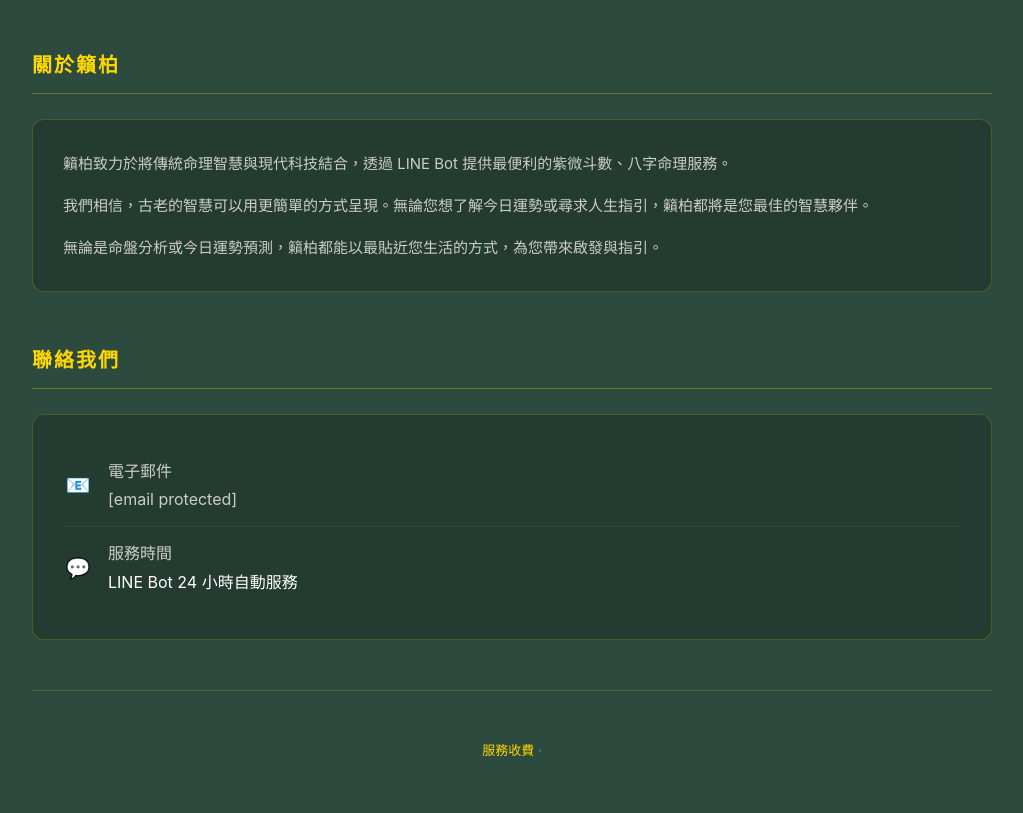
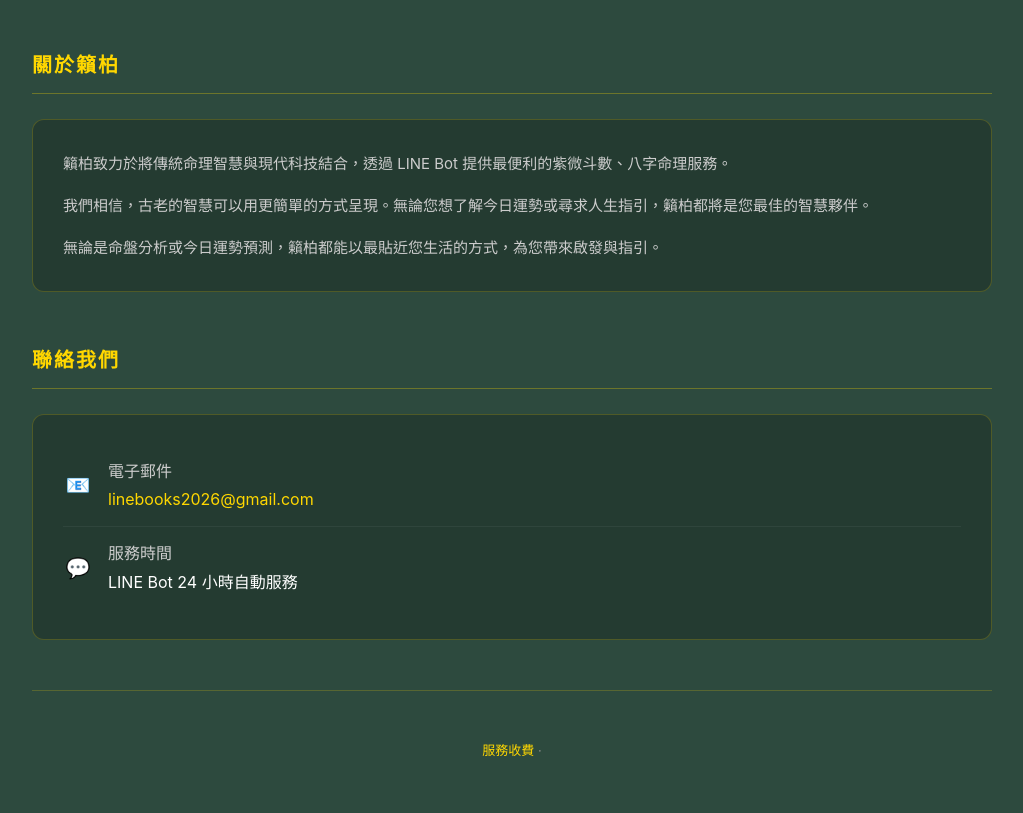
Before and after one commit to HML1980/laibai-linebot, a plain HTML site: page index.html in a window 1280 px wide. Shown: the part 1737-2550 px from the top of the page, without its empty margins (128-1151 px from the left). Drawn offline with Linux system fonts and the light colour scheme.

Commit message:
Add files via upload

```diff
--- a/index.html
+++ b/index.html
@@ -477,7 +477,7 @@
                     <span class="icon">📧</span>
                     <div>
                         <span>電子郵件</span><br>
-                        <a href="/cdn-cgi/l/email-protection#7a1613141f161b15181b13484a484e3a1d171b131654191517"><span class="__cf_email__" data-cfemail="0a6663646f666b65686b63383a383e4a6d676b636624696567">[email&#160;protected]</span></a>
+                        <a href="mailto:linebooks2026@gmail.com">linebooks2026@gmail.com</a>
                     </div>
                 </div>
                 <div class="contact-item">
```
